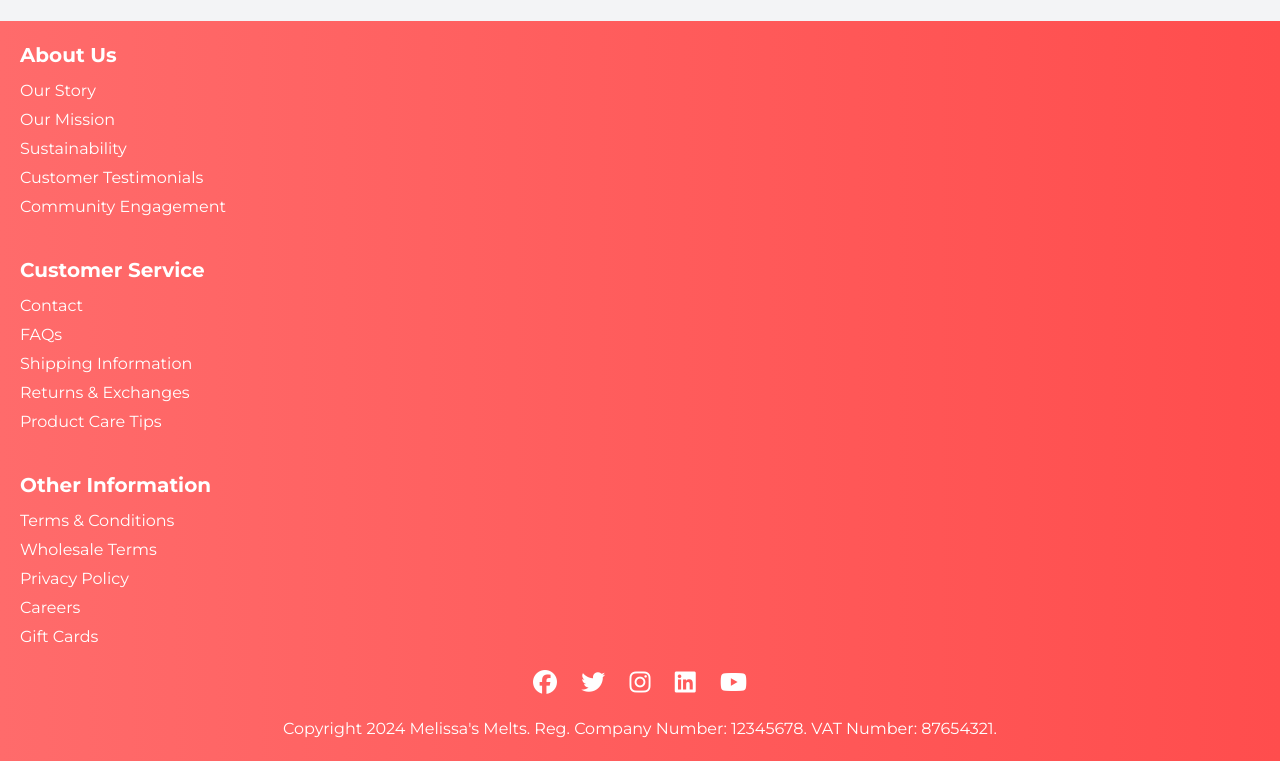
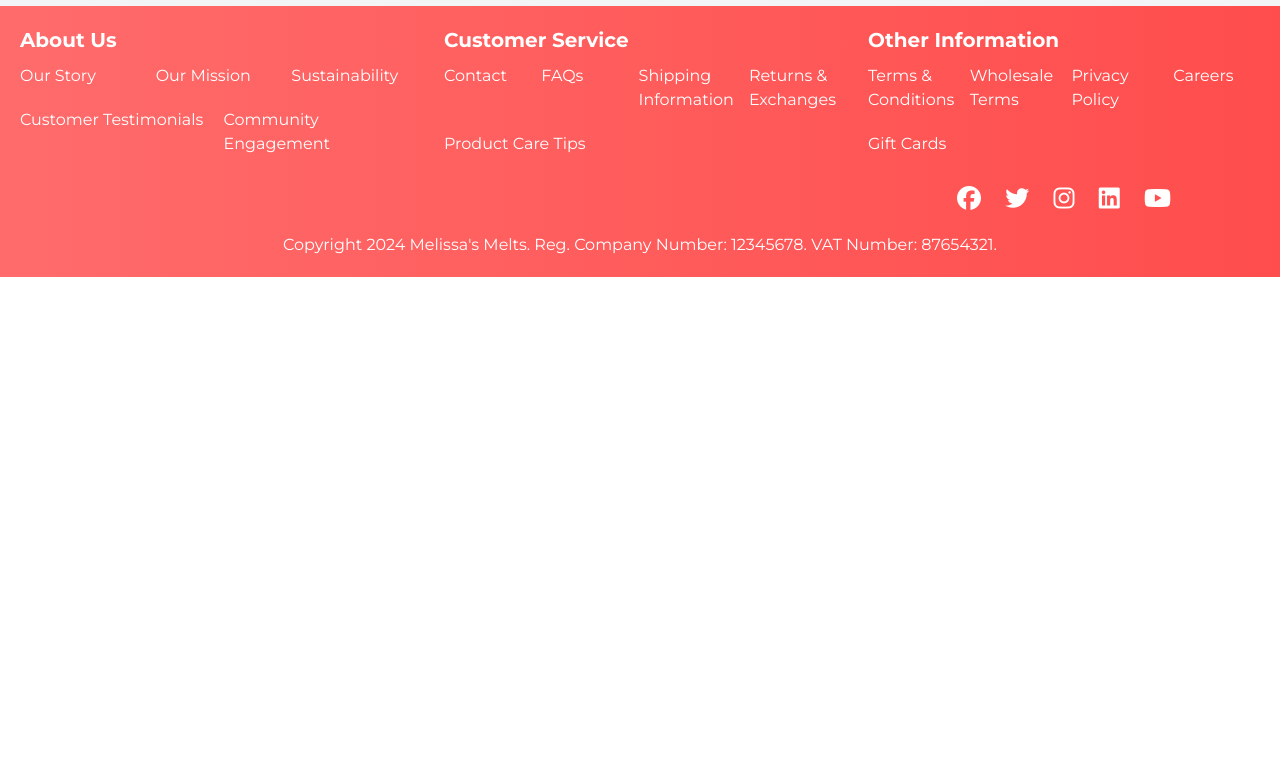
Before and after one commit to alexg0dev/melissasmelts, a plain HTML site: page second.html in a window 1280 px wide. Shown: the part 4780-5541 px from the top of the page. After the commit the page ends 5057 px from the top, so only its background shows below. Drawn offline with nearby package versions, Linux system fonts and the light colour scheme.

Commit message:
Add files via upload

```diff
--- a/second.html
+++ b/second.html
@@ -154,7 +154,6 @@
             background-color: white;
             border-radius: 9999px;
             box-shadow: 0 4px 6px rgba(0, 0, 0, 0.1);
-            margin-top: 10px;
             width: 100%;
         }
 
@@ -290,7 +289,7 @@
         }
 
         .online-stores img {
-            width: 100px;
+            width: 80px;
             height: auto;
             margin: 0 10px;
         }
@@ -316,10 +315,14 @@
         .footer ul {
             list-style: none;
             padding: 0;
+            display: flex;
+            flex-wrap: wrap;
+            gap: 15px;
         }
 
         .footer ul li {
             margin-bottom: 5px;
+            flex: 1 1 45%;
         }
 
         .footer ul li a {
@@ -331,6 +334,11 @@
             text-decoration: underline;
         }
 
+        .footer .social-icons {
+            text-align: center;
+            margin-top: 20px;
+        }
+
         .footer .social-icons a {
             color: white;
             margin: 0 10px;
@@ -339,6 +347,16 @@
 
         .footer .social-icons a:hover {
             color: #ff4d4d;
+        }
+
+        @media (min-width: 768px) {
+            .footer ul {
+                flex-direction: row;
+            }
+
+            .footer ul li {
+                flex: 1 1 20%;
+            }
         }
     </style>
     <script>
@@ -564,7 +582,7 @@
 
     <!-- Footer -->
     <footer class="footer">
-        <div class="grid grid-cols-1 gap-8">
+        <div class="grid grid-cols-1 md:grid-cols-3 gap-8">
             <div>
                 <h3 class="font-bold text-lg mb-2">About Us</h3>
                 <ul>
```
